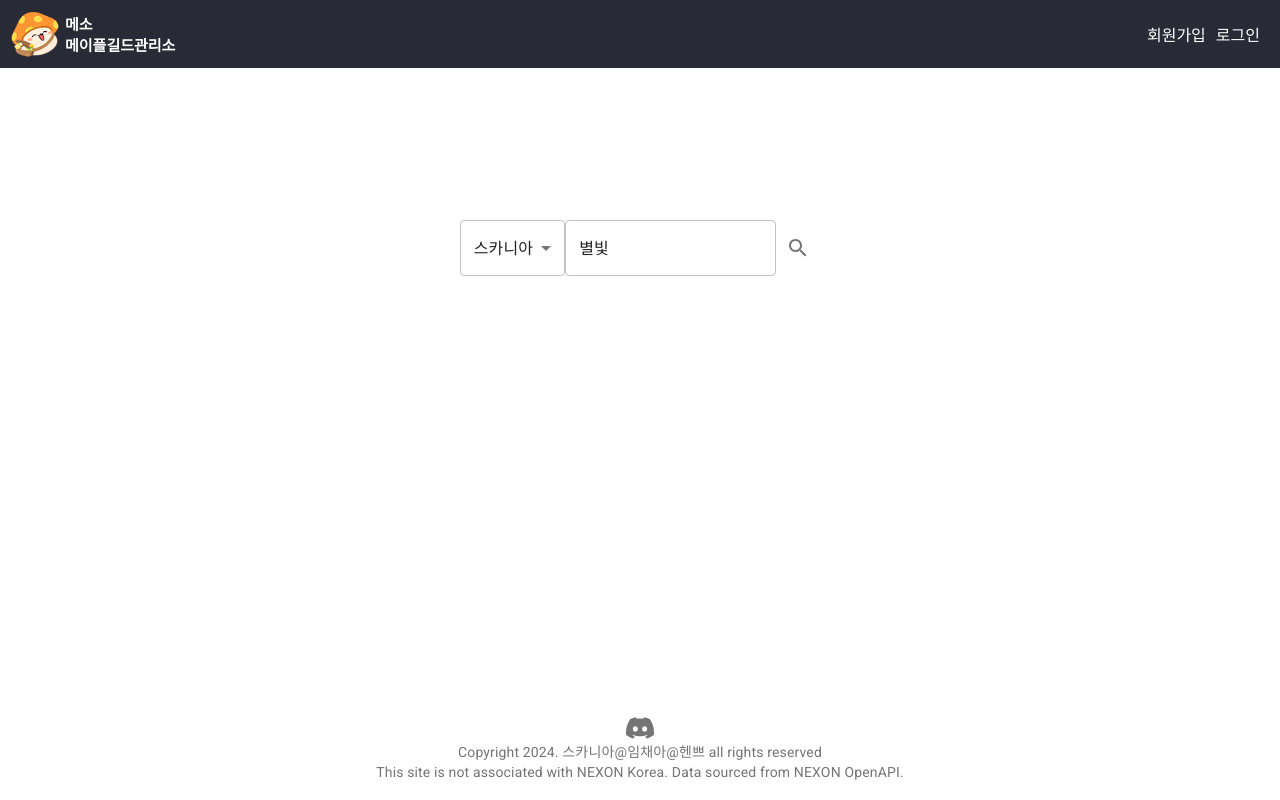
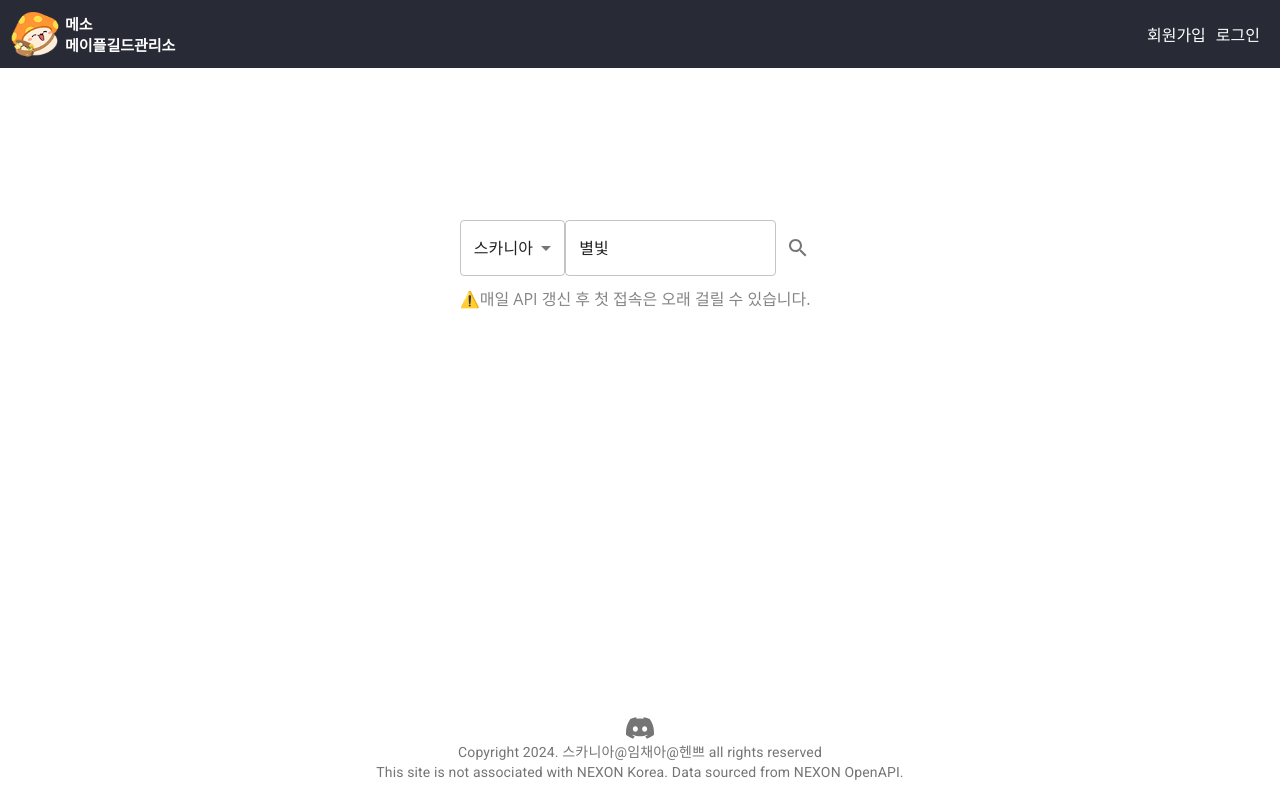
Before and after one commit to henniyoon/guild-manager, a React (Create React App) app in the folder client/: page / in a window 1280 px wide. Built offline with nearby package versions, Linux system fonts and the light colour scheme.

Commit message:
경고문 추가

```diff
--- a/client/src/pages/MainPage/Mainpage.tsx
+++ b/client/src/pages/MainPage/Mainpage.tsx
@@ -1,46 +1,65 @@
-import React, { useState, FormEvent } from 'react';
-import { useNavigate } from 'react-router-dom';
-import { Grid } from '@mui/material';
-import SelectServer from './components/SelectServer';
-import InputBox from './components/InputBox';
-import InputBase from '@mui/material/InputBase';
-import IconButton from '@mui/material/IconButton';
-import SearchIcon from '@mui/icons-material/Search';
-import './styles/Mainpage.css';
+import React, { useState, FormEvent } from "react";
+import { useNavigate } from "react-router-dom";
+import { Grid } from "@mui/material";
+import SelectServer from "./components/SelectServer";
+import InputBox from "./components/InputBox";
+import InputBase from "@mui/material/InputBase";
+import IconButton from "@mui/material/IconButton";
+import SearchIcon from "@mui/icons-material/Search";
+import styles from "./styles/Mainpage.module.css";
 
 const Mainpage = () => {
   const navigate = useNavigate();
-  const [worldName, setSelectedServer] = useState('스카니아');
-  const [guildName, setInputValue] = useState('별빛');
+  const [worldName, setSelectedServer] = useState("스카니아");
+  const [guildName, setInputValue] = useState("별빛");
 
   const handleButtonClick = async (e: FormEvent) => {
     e.preventDefault();
 
     try {
       // 서버에 데이터를 전송하는 fetch 사용
-      await fetch(`/GuildPage/${encodeURIComponent(worldName)}/${encodeURIComponent(guildName)}`, {
-        method: 'POST',
+      await fetch(
+        `/GuildPage/${encodeURIComponent(worldName)}/${encodeURIComponent(
+          guildName
+        )}`,
+        {
+          method: "POST",
           headers: {
-          'Content-Type': 'application/json', // 필요에 따라 적절한 Content-Type 설정
+            "Content-Type": "application/json", // 필요에 따라 적절한 Content-Type 설정
           },
           // body에 필요한 데이터를 JSON 형태로 전달
           body: JSON.stringify({
             worldName: encodeURIComponent(worldName),
             guildName: encodeURIComponent(guildName),
           }),
-      });
+        }
+      );
 
       // 성공적으로 요청이 완료되면 페이지 이동
-      navigate(`/GuildPage/${encodeURIComponent(worldName)}/${encodeURIComponent(guildName)}`);
+      navigate(
+        `/GuildPage/${encodeURIComponent(worldName)}/${encodeURIComponent(
+          guildName
+        )}`
+      );
     } catch (error) {
       // 에러 처리
-      console.error('Error submitting data:', error);
+      console.error("Error submitting data:", error);
     }
   };
 
   return (
-      <form onSubmit={handleButtonClick} style={{ width: '100%', marginTop: '15vh' }}>
-        <Grid container spacing={0} alignItems="center" justifyContent="center">
+    <div>
+      <div>
+        <form
+          onSubmit={handleButtonClick}
+          style={{ width: "100%", marginTop: "15vh" }}
+        >
+          <Grid
+            container
+            spacing={0}
+            alignItems="center"
+            justifyContent="center"
+          >
             <Grid item>
               <SelectServer value={worldName} onChange={setSelectedServer} />
             </Grid>
@@ -48,12 +67,15 @@ const Mainpage = () => {
               <InputBox value={guildName} onChange={setInputValue} />
             </Grid>
             <Grid item>
-            <IconButton type="submit" sx={{ p: '10px' }} aria-label="search">
+              <IconButton type="submit" sx={{ p: "10px" }} aria-label="search">
                 <SearchIcon />
               </IconButton>
             </Grid>
           </Grid>
         </form>
+      </div>
+      <div className={styles.caution}>⚠️매일 API 갱신 후 첫 접속은 오래 걸릴 수 있습니다.</div>
+    </div>
   );
 };
 
--- a/client/src/pages/MainPage/styles/Mainpage.css
+++ /dev/null
@@ -1,8 +0,0 @@
-*{
-    margin: 0;
-    padding: 0;
-  }
-
-  .h90 {
-      height: 90vh;
-    }
--- /dev/null
+++ b/client/src/pages/MainPage/styles/Mainpage.module.css
@@ -0,0 +1,13 @@
+*{
+    margin: 0;
+    padding: 0;
+  }
+
+.h90 {
+      height: 90vh;
+    }
+
+.caution{
+  margin-top: 10px;
+  color: #868585;
+}
```
Lines whose indentation alone changed are shown as unchanged.
